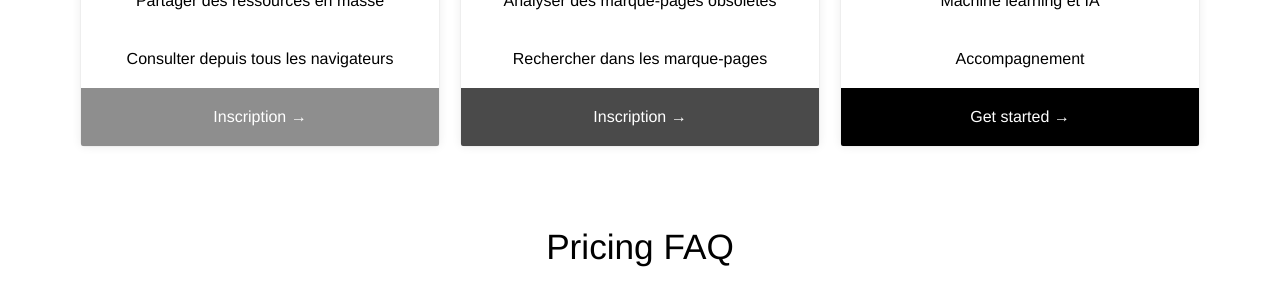
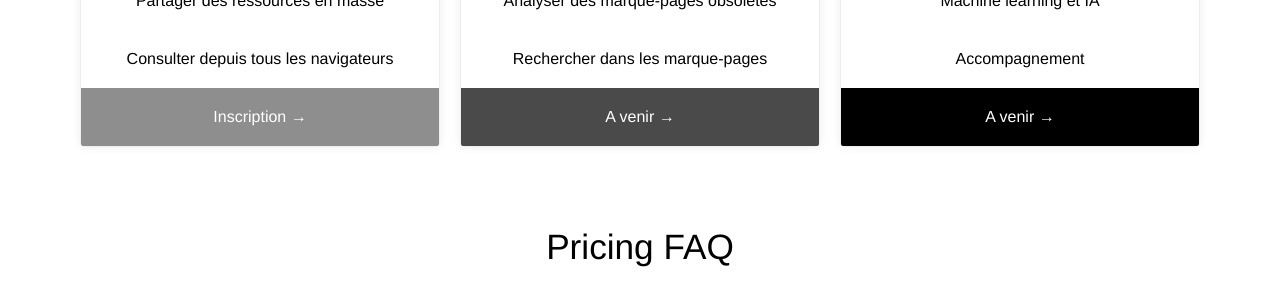
Before and after one commit to IamHenri/site-mozaic, a Jekyll site: the page built from pricing.html, in a window 1280 px wide. Shown: the part 672-972 px from the top of the page. Built offline with Jekyll 4.4.1, drawn with Linux system fonts in a browser that asks for light colours.

Commit message:
Update pricing.html

```diff
--- a/pricing.html
+++ b/pricing.html
@@ -37,8 +37,8 @@ pricing_table:
       - text: Rechercher dans les marque-pages
         highlight: false
     call_to_action:
-      link: https://mozaic.link/login
-      text: Inscription
+      link: #
+      text: A venir
   - name: Professional
     color: "#000000"
     features:
@@ -55,8 +55,8 @@ pricing_table:
       - text: Accompagnement
         highlight: false
     call_to_action:
-      link: https://mozaic.link/contact
-      text: Get started
+      link: #
+      text: A venir
 faq:
   - question: Quels types de paiements accepterez-vous?
     answer: Credit cards incluant MasterCard, Visa ou American Express, BTC.
```
